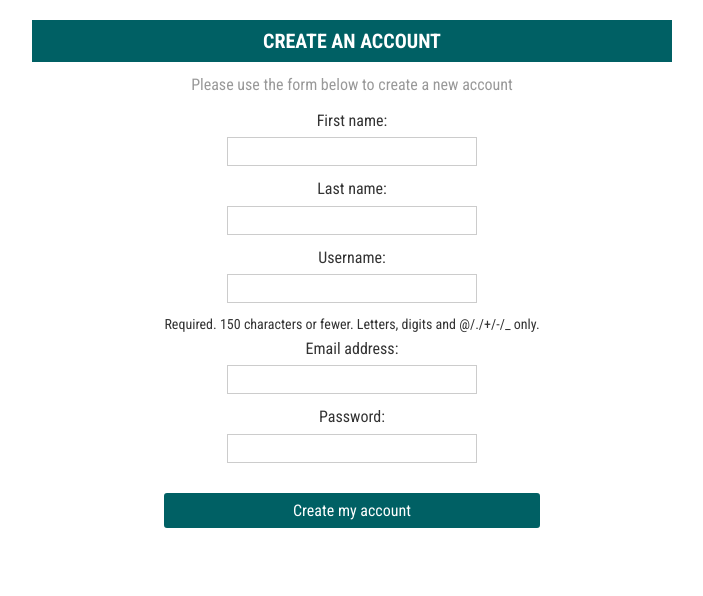
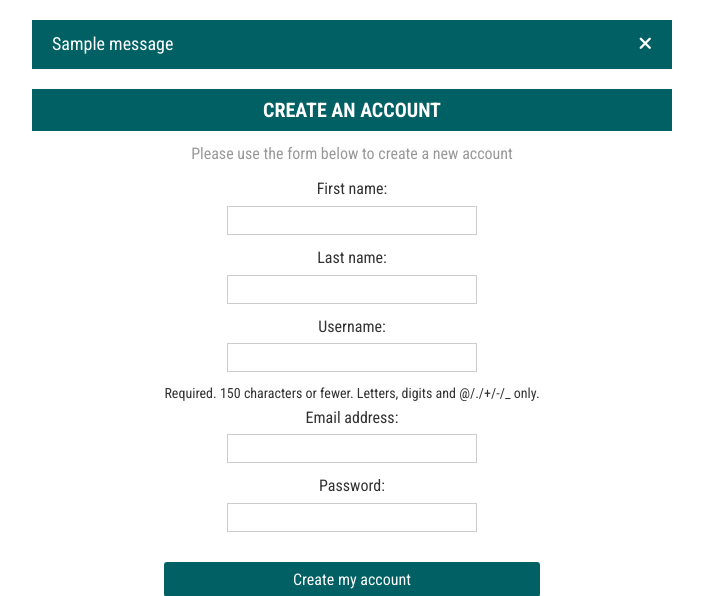
Before and after one commit to ndminh1307js/django-tagit, a Django app: page /users/register/ in a window 1280 px wide. Shown: the part 80-676 px from the top of the page, without its empty margins (288-991 px from the left). Run offline with Django 3.2, Linux system fonts and the light colour scheme; one stand-in notice (Sample message) is shown; some libraries are stand-ins or nearby versions.

Commit message:
Add messages after updating user profile

```diff
--- a/tagit/apps/users/views.py
+++ b/tagit/apps/users/views.py
@@ -4,6 +4,7 @@ from django.contrib.auth import authenticate, login
 from django.contrib.auth.mixins import LoginRequiredMixin
 from django.views.generic import View, FormView
 from django.conf import settings
+from django.contrib import messages
 
 from .forms import UserLoginForm, UserRegistrationForm, UserEditForm, ProfileEditForm
 from .models import Profile
@@ -20,7 +21,7 @@ class LoginView(View):
             if user is not None:
                 if user.is_active:
                     login(request, user)
-                    return HttpResponseRedirect('/newfeeds')
+                    return HttpResponseRedirect('/users/edit')
                 else:
                     return HttpResponse('Inactive user')
             else:
@@ -68,6 +69,9 @@ class UserEditView(LoginRequiredMixin, FormView):
         if user_form.is_valid() and profile_form.is_valid():
             user_form.save()
             profile_form.save()
+            messages.success(request, 'Profile updated successfully')
+        else:
+            messages.error(request, 'Error updating your profile')
 
         return render(request,
                       self.template_name,
--- a/tagit/static/css/style.css
+++ b/tagit/static/css/style.css
@@ -67,9 +67,9 @@ a {
     background-color: #006064;
     color: #fff; }
   .btn--danger {
-    background-color: #d32f2f;
+    background-color: #8e0000;
     color: #fff;
-    border: 2px solid #d32f2f; }
+    border: 2px solid #8e0000; }
   .btn--outline {
     background-color: #fff;
     color: #006064; }
@@ -167,6 +167,28 @@ a {
     font-size: 1.2rem;
     text-decoration: none;
     color: #fff; }
+
+.messages {
+  list-style-type: none;
+  width: 100%;
+  margin-bottom: 2rem; }
+  .messages li {
+    padding: 1rem 2rem;
+    color: #fff;
+    font-size: 1.8rem;
+    display: flex;
+    align-items: center; }
+    .messages li:not(:last-child) {
+      margin-bottom: 1rem; }
+  .messages__error {
+    background-color: #8e0000; }
+  .messages__success {
+    background-color: #006064; }
+  .messages__close {
+    margin-left: auto; }
+  .messages__close i {
+    color: #fff;
+    font-size: 1.8rem; }
 
 .newpost {
   display: flex;
--- a/tagit/templates/users/base.html
+++ b/tagit/templates/users/base.html
@@ -25,6 +25,18 @@
   </header>
 
   <div class="auth-content">
+  {% if messages %}
+    <ul class="messages">
+      {% for message in messages %}
+      <li class="messages__{{ message.tags }}">
+        {{ message|safe }}
+        <a href="#" class="messages__close">
+          <i class="fas fa-times"></i>
+        </a>
+      </li>
+      {% endfor %}
+    </ul>
+  {% endif %}
   {% block content %}
   {% endblock %}
   </div>
```
Also changed, not shown: tagit/templates/base.html (+12 -0 lines), db.sqlite3, media/users/2020/05/17/csgo.jpg (added).
